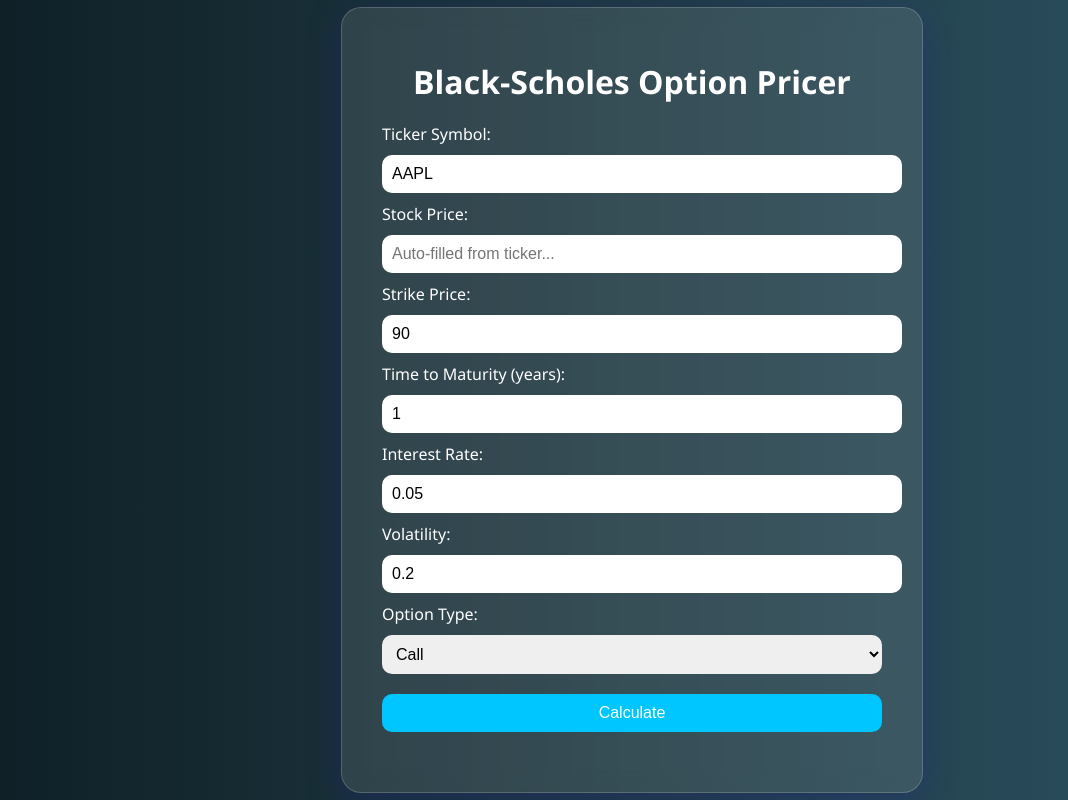
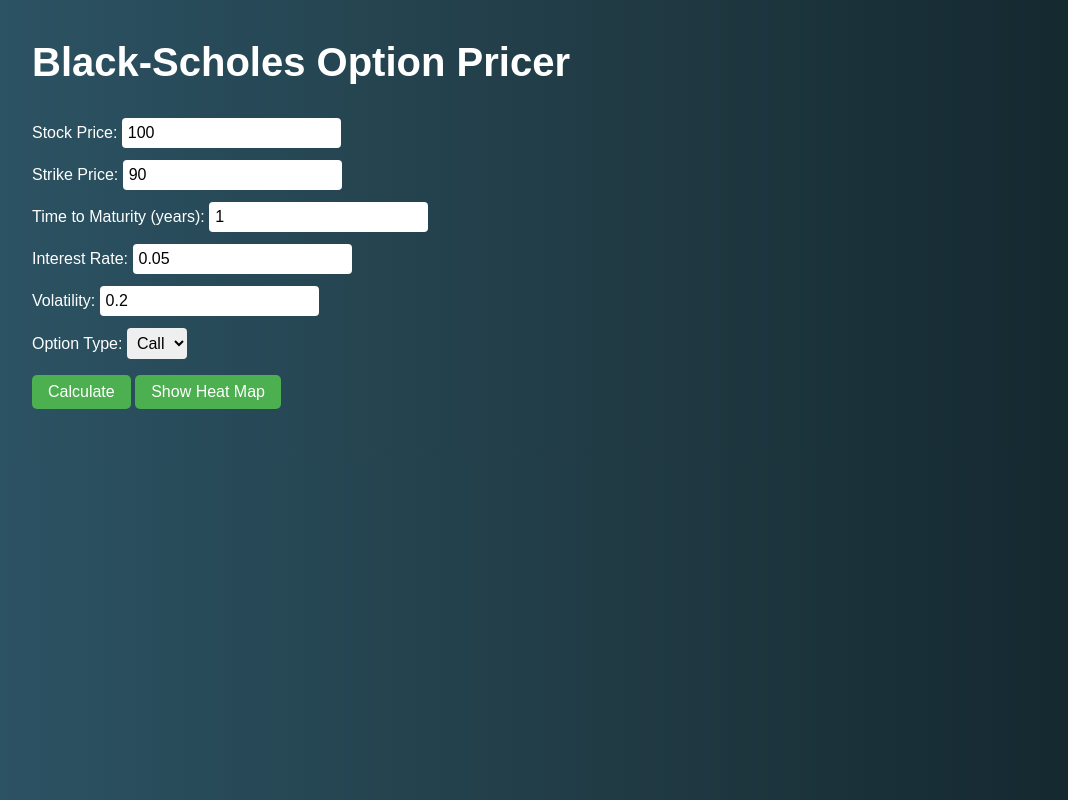
Before and after one commit to SamuelLi1225/black-scholes-frontend, a plain HTML site: page index.html in a window 1280 px wide. Shown: the whole page, without its empty margins (8-1076 px from the left). Drawn offline with Linux system fonts and the light colour scheme.

Commit message:
Update index.html

```diff
--- a/index.html
+++ b/index.html
@@ -1,136 +1,143 @@
 <!DOCTYPE html>
-<html>
+<html lang="en">
 <head>
+  <meta charset="UTF-8" />
+  <meta name="viewport" content="width=device-width, initial-scale=1.0"/>
   <title>Black-Scholes Option Pricer</title>
   <style>
     body {
-      font-family: 'Segoe UI', sans-serif;
-      background: linear-gradient(to right, #0f2027, #203a43, #2c5364);
+      font-family: Arial, sans-serif;
+      margin: 40px;
+      background: #0f2027;
+      background: linear-gradient(to right, #2c5364, #203a43, #0f2027);
       color: #fff;
-      display: flex;
-      justify-content: center;
-      align-items: center;
-      min-height: 100vh;
-      margin: 0;
     }
-
-    .card {
-      background: rgba(255, 255, 255, 0.1);
-      border-radius: 20px;
-      padding: 30px 40px;
-      box-shadow: 0 8px 32px 0 rgba(31, 38, 135, 0.37);
-      backdrop-filter: blur(10px);
-      -webkit-backdrop-filter: blur(10px);
-      border: 1px solid rgba(255, 255, 255, 0.18);
-      max-width: 500px;
-      width: 100%;
+    h1 {
+      font-size: 2.5em;
     }
-
-    input, select, button {
-      width: 100%;
-      padding: 10px;
-      margin: 10px 0;
-      border-radius: 10px;
+    label, input, select, button {
+      margin: 6px 0;
+      font-size: 1em;
+    }
+    input, select {
+      padding: 6px;
+      border-radius: 4px;
       border: none;
-      font-size: 16px;
     }
-
     button {
-      background-color: #00c6ff;
+      background-color: #4CAF50;
       color: white;
+      padding: 8px 16px;
+      border: none;
+      border-radius: 5px;
+      margin-top: 10px;
       cursor: pointer;
-      transition: background-color 0.3s ease;
     }
-
-    button:hover {
-      background-color: #0072ff;
-    }
-
-    h1 {
-      text-align: center;
-      margin-bottom: 20px;
-    }
-
     #result {
       margin-top: 20px;
-      font-size: 20px;
-      font-weight: bold;
+      font-size: 1.3em;
+    }
+    table {
+      margin-top: 30px;
+      border-collapse: collapse;
+    }
+    td, th {
+      border: 1px solid #999;
+      padding: 6px 10px;
       text-align: center;
+    }
+    .heat {
+      background: linear-gradient(to top, #1b2735, #090a0f);
+      color: white;
     }
   </style>
 </head>
 <body>
-  <div class="card">
-    <h1>Black-Scholes Option Pricer</h1>
-    <label>Ticker Symbol:</label>
-    <input type="text" id="ticker" value="AAPL" onblur="getLivePrice()">
+  <h1>Black-Scholes Option Pricer</h1>
 
-    <label>Stock Price:</label>
-    <input type="number" id="stockPrice" placeholder="Auto-filled from ticker...">
-
-    <label>Strike Price:</label>
-    <input type="number" id="strikePrice" value="90">
-
-    <label>Time to Maturity (years):</label>
-    <input type="number" id="timeToMaturity" value="1">
-
-    <label>Interest Rate:</label>
-    <input type="number" step="0.01" id="interestRate" value="0.05">
-
-    <label>Volatility:</label>
-    <input type="number" step="0.01" id="volatility" value="0.2">
-
-    <label>Option Type:</label>
+  <label>Stock Price: <input type="number" id="stockPrice" value="100" /></label><br>
+  <label>Strike Price: <input type="number" id="strikePrice" value="90" /></label><br>
+  <label>Time to Maturity (years): <input type="number" id="time" value="1" step="0.1" /></label><br>
+  <label>Interest Rate: <input type="number" id="rate" value="0.05" step="0.01" /></label><br>
+  <label>Volatility: <input type="number" id="volatility" value="0.2" step="0.01" /></label><br>
+  <label>Option Type:
     <select id="optionType">
       <option value="call">Call</option>
       <option value="put">Put</option>
     </select>
+  </label><br>
 
-    <button onclick="calculate()">Calculate</button>
-    <div id="result"></div>
-  </div>
+  <button onclick="getOptionPrice()">Calculate</button>
+  <button onclick="generateHeatmap()">Show Heat Map</button>
+
+  <div id="result"></div>
+  <div id="heatmap"></div>
 
   <script>
-    async function getLivePrice() {
-      const ticker = document.getElementById('ticker').value.toUpperCase();
-      if (!ticker) return;
-      try {
-        const res = await fetch(`https://query1.finance.yahoo.com/v7/finance/quote?symbols=${ticker}`);
-        const json = await res.json();
-        const price = json.quoteResponse.result[0]?.regularMarketPrice;
-        if (price) {
-          document.getElementById('stockPrice').value = price.toFixed(2);
-        } else {
-          alert("Ticker not found.");
-        }
-      } catch (err) {
-        alert("Failed to fetch live price.");
-      }
+    const API_BASE = "https://black-scholes-api-w8et.onrender.com";
+
+    async function getOptionPrice() {
+      const data = collectInputs();
+      const res = await fetch(`${API_BASE}/price`, {
+        method: "POST",
+        headers: {'Content-Type': 'application/json'},
+        body: JSON.stringify(data)
+      });
+      const result = await res.json();
+      document.getElementById('result').innerText = `Option Price: $${result.price.toFixed(2)}`;
     }
 
-    async function calculate() {
-      const S = document.getElementById('stockPrice').value;
-      const K = document.getElementById('strikePrice').value;
-      const T = document.getElementById('timeToMaturity').value;
-      const r = document.getElementById('interestRate').value;
-      const sigma = document.getElementById('volatility').value;
-      const optionType = document.getElementById('optionType').value;
+    function collectInputs() {
+      return {
+        S: parseFloat(document.getElementById('stockPrice').value),
+        K: parseFloat(document.getElementById('strikePrice').value),
+        T: parseFloat(document.getElementById('time').value),
+        r: parseFloat(document.getElementById('rate').value),
+        sigma: parseFloat(document.getElementById('volatility').value),
+        option_type: document.getElementById('optionType').value
+      };
+    }
 
-      const response = await fetch("https://black-scholes-api-w8et.onrender.com/price", {
-        method: "POST",
-        headers: { "Content-Type": "application/json" },
-        body: JSON.stringify({
-          stockPrice: S,
-          strikePrice: K,
-          timeToMaturity: T,
-          interestRate: r,
-          volatility: sigma,
-          optionType: optionType
-        })
-      });
+    async function generateHeatmap() {
+      const heatmapDiv = document.getElementById('heatmap');
+      heatmapDiv.innerHTML = "<h2>Heatmap (Strike vs Volatility)</h2>";
 
-      const data = await response.json();
-      document.getElementById("result").textContent = `Option Price: $${data.price.toFixed(2)}`;
+      const base = collectInputs();
+      const strikePrices = [80, 85, 90, 95, 100, 105, 110];
+      const volatilities = [0.1, 0.15, 0.2, 0.25, 0.3, 0.35];
+
+      let table = "<table><tr><th>Strike \\ Vol</th>";
+      for (let v of volatilities) table += `<th>${v}</th>`;
+      table += "</tr>";
+
+      for (let k of strikePrices) {
+        table += `<tr><td>${k}</td>`;
+        for (let v of volatilities) {
+          const payload = { ...base, K: k, sigma: v };
+          const res = await fetch(`${API_BASE}/price`, {
+            method: "POST",
+            headers: {'Content-Type': 'application/json'},
+            body: JSON.stringify(payload)
+          });
+          const json = await res.json();
+          const price = json.price.toFixed(2);
+          const bg = getColor(price);
+          table += `<td style="background-color: ${bg}; color: white;">$${price}</td>`;
+        }
+        table += "</tr>";
+      }
+
+      table += "</table>";
+      heatmapDiv.innerHTML += table;
+    }
+
+    function getColor(price) {
+      const p = parseFloat(price);
+      if (p > 20) return "#00429d";
+      if (p > 15) return "#2e59a8";
+      if (p > 10) return "#4e78b1";
+      if (p > 5) return "#82a6c2";
+      return "#c2ddec";
     }
   </script>
 </body>
```
